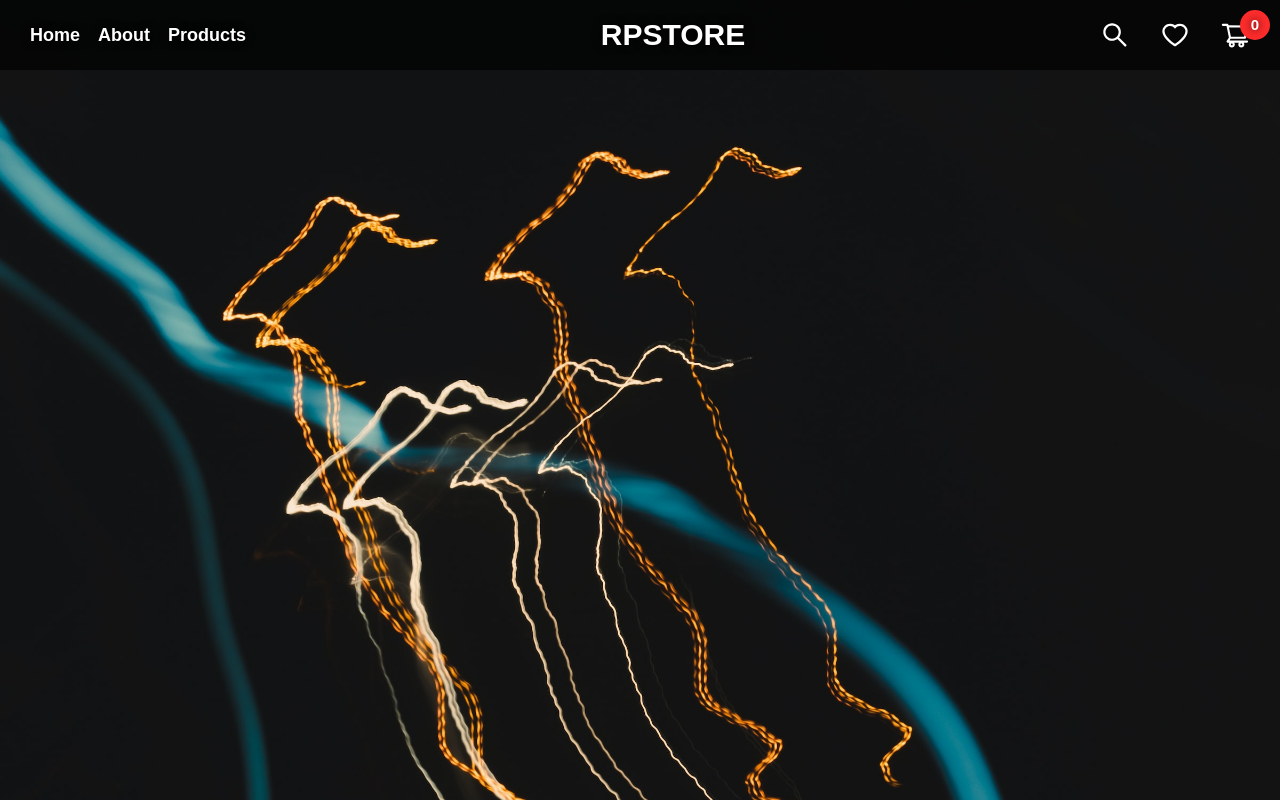
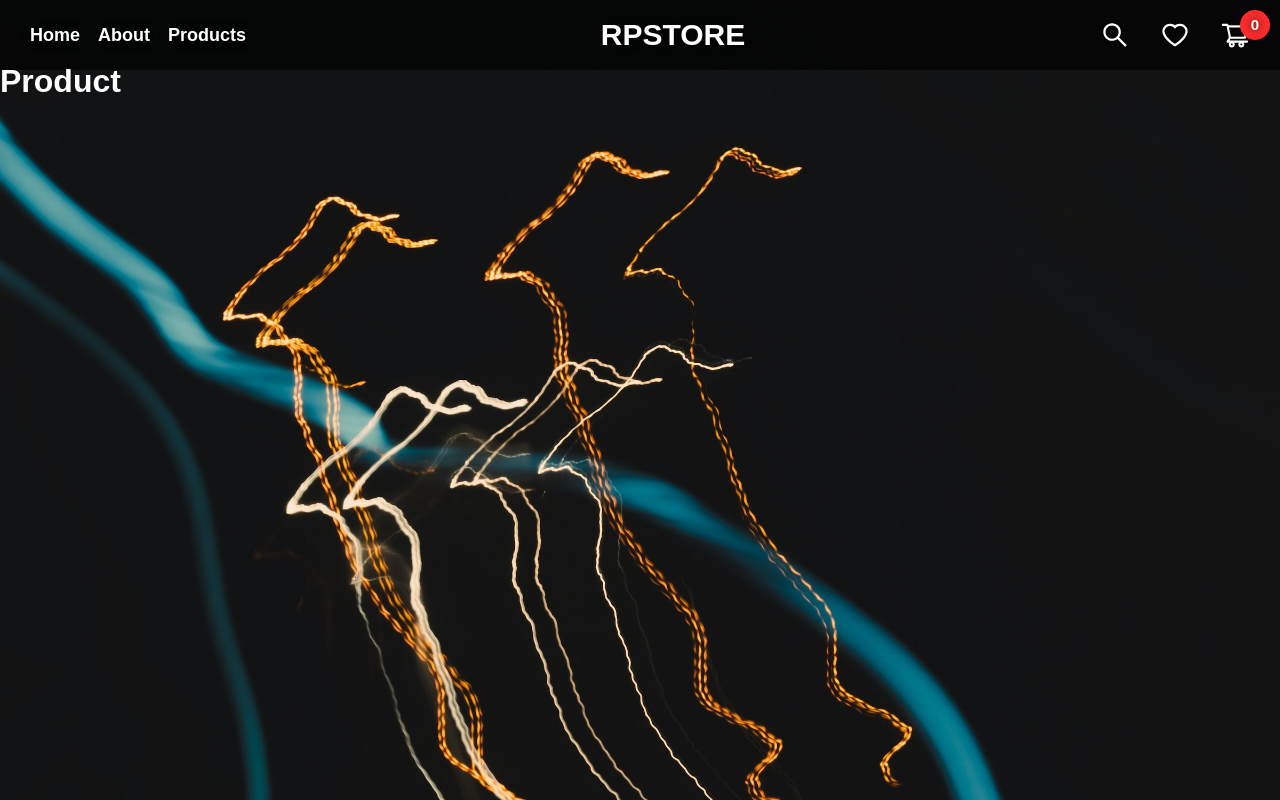
Before and after one commit to rahul72parihar/OdinEcommerce, a React (Vite) app: page /products in a window 1280 px wide. Built offline with nearby package versions, Linux system fonts and the light colour scheme.

Commit message:
change name correction

```diff
--- a/src/App.tsx
+++ b/src/App.tsx
@@ -12,7 +12,7 @@ function App() {
         <Header />
         <Routes>
           <Route path="/" element={<Home />} />
-          <Route path="/product" element={<Product />} />
+          <Route path="/products" element={<Product />} />
           <Route path="/about" element={<About />} />
         </Routes>
       </BrowserRouter>
```
